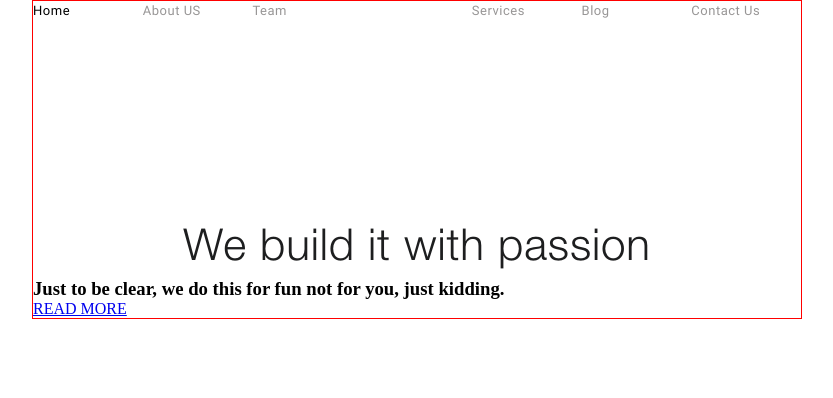
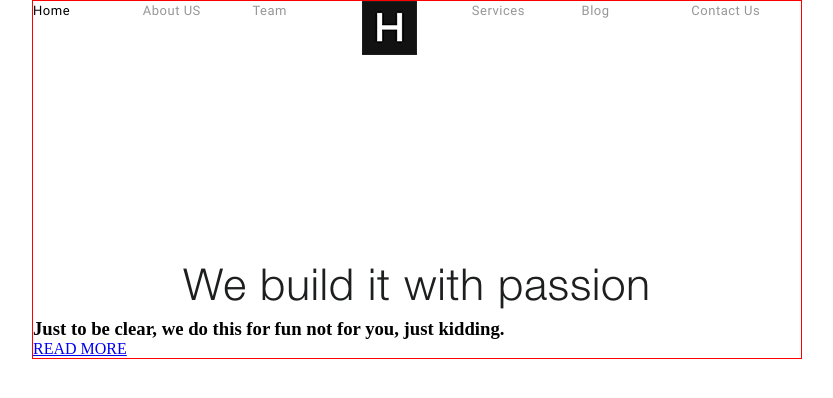
Before and after one commit to Nikitos123424/sassgavno, a plain HTML site: page index.html in a window 1280 px wide. Shown: the whole page, without its empty margins (223-1056 px from the left). Drawn offline with nearby package versions, Linux system fonts and the light colour scheme; files that its build step writes are made by us from their sources; the site is published under a folder, as on GitHub Pages, so addresses that start at the root find nothing.

Commit message:
Update index.html

```diff
--- a/index.html
+++ b/index.html
@@ -16,7 +16,7 @@
                     <li class="active"><a href="#">Home</a></li>
                     <li><a href="#">About US</a></li>
                     <li><a href="#">Team</a></li>
-                    <li class="logo"><img src="/img/logo (1).png" alt=""><a href="#"></a></a></li>
+                    <li class="logo"><img src="img/logo (1).png" alt=""><a href="#"></a></a></li>
                     <li><a href="#">Services</a></li>
                     <li><a href="#">Blog</a></li>
                     <li><a href="#">Contact Us</a></li>
```
